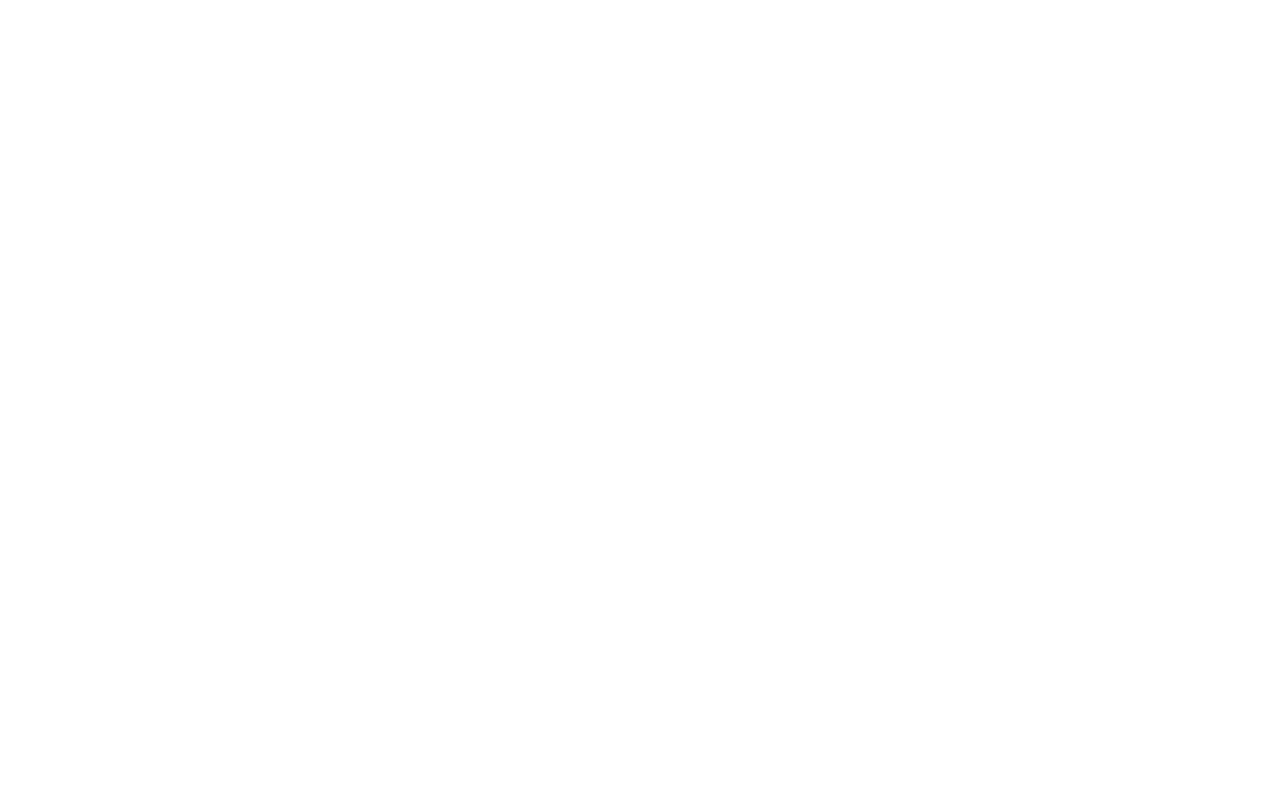
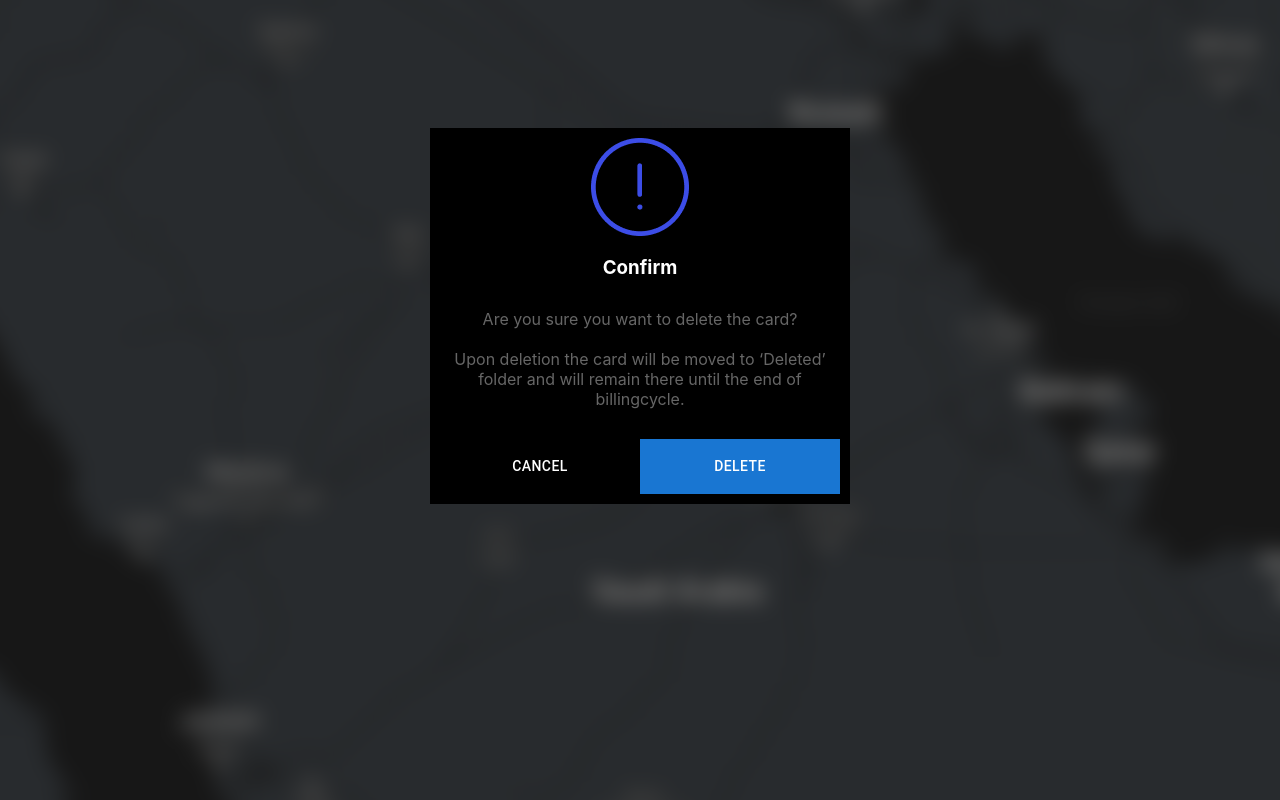
Before and after one commit to azhagu-p/location-intelligence, a React (Create React App) app: page /crumbsdelete in a window 1280 px wide. Before the commit this address had no page. Built offline with nearby package versions, Linux system fonts and the light colour scheme.

Commit message:
choose country,card delete confirm,card delete success page

```diff
--- /dev/null
+++ b/src/pages/CrumbsDelete.css
@@ -0,0 +1,44 @@
+*{margin: 0;}
+.back{
+  position: fixed;
+  top: 0;
+  left: 0;
+  width: 100%;
+  height: 100%;
+  /* background: rgba(256,256,256,.1); */
+  background-image: url('../assets/bg.png');
+  z-index: -1;
+  filter: blur(10px);
+  -webkit-filter: blur(10px);
+  transform: scale(1.1);
+  overflow: hidden;
+}
+.main{
+  display: flex;
+  justify-content: center;
+}
+.main .box{
+  width: 400px;
+  background: #000;
+  color: #fff;
+  padding: 10px;
+}
+.main .box .box-title{
+  padding: 20px;
+}
+.main .box .box-msg{
+  padding: 10px;
+  color: #666;
+}
+.main .box .btn-row{
+  margin: 20px 0 0 0;
+}
+.main .box .btn-row .btn{
+  display: inline-block;
+  width: 50%;
+  border-radius: 0;
+  padding: 15px 0;
+}
+.main .box .btn-row .btn:nth-child(1){
+  background: #000;
+}
--- /dev/null
+++ b/src/pages/CrumbsDelete.js
@@ -0,0 +1,48 @@
+import React from 'react';
+import ReactDOM from 'react-dom';
+import './CrumbsDelete.css';
+// import Button from '@material-ui/core/Button';
+import Button from '@mui/material/Button';
+import "slick-carousel/slick/slick.css";
+import CircleIcon from '@mui/icons-material/Circle';
+import "slick-carousel/slick/slick-theme.css";
+import CircleOutlinedIcon from '@mui/icons-material/CircleOutlined';
+
+import { Component } from "react";
+import Slider from "react-slick";
+import icon_i from '../assets/icon_i.png'
+
+export default class MultipleItems extends Component {
+  render() {
+    const settings = {
+      dots: false,
+      infinite: true,
+      className: "center",
+      centerMode: true,
+      speed: 500,
+      slidesToShow: 5,
+      slidesToScroll: 1
+    };
+    return (
+    <div className='login2'>
+      <div className='body'>
+          <div className='back'></div>
+          <div className='main'>
+              <div className='box'>
+                <img src={icon_i}/>
+                <h3 className='box-title'>Confirm</h3>
+                <p className='box-msg'>Are you sure you want  to delete the card?</p>
+                <p className='box-msg'>Upon deletion the card will be moved to ‘Deleted’ folder and
+will remain there until the end of billingcycle.</p>
+                <div className='btn-row'>
+                  <Button variant="contained"className="btn">Cancel</Button>
+                  <Button variant="contained"className="btn">Delete</Button>
+                </div>
+              </div>
+          </div>
+        </div>
+
+    </div>
+    );
+  }
+}
--- /dev/null
+++ b/src/pages/DeleteCrumbs.css
@@ -0,0 +1,47 @@
+*{margin: 0;}
+.back{
+  position: fixed;
+  top: 0;
+  left: 0;
+  width: 100%;
+  height: 100%;
+  /* background: rgba(256,256,256,.1); */
+  background-image: url('../assets/bg.png');
+  z-index: -1;
+  filter: blur(10px);
+  -webkit-filter: blur(10px);
+  transform: scale(1.1);
+  overflow: hidden;
+}
+.main{
+  display: flex;
+  justify-content: center;
+}
+.main .box{
+  width: 400px;
+  background: #000;
+  color: #fff;
+  padding: 10px;
+}
+.main .box .icon-tik{
+  padding: 20px;
+  border: 5px solid #080;
+  border-radius: 50%;
+  font-size: 50px;
+}
+.main .box .box-msg{
+  padding: 10px;
+  color: #666;
+}
+.main .box .btn-row{
+  margin: 20px 0 0 0;
+}
+.main .box .btn-row .btn{
+  display: inline-block;
+  width: 50%;
+  border-radius: 0;
+  padding: 15px 0;
+}
+.main .box .btn-row .btn:nth-child(1){
+  background: #000;
+}
--- /dev/null
+++ b/src/pages/DeleteCrumbs.js
@@ -0,0 +1,46 @@
+import React from 'react';
+import ReactDOM from 'react-dom';
+import './DeleteCrumbs.css';
+// import Button from '@material-ui/core/Button';
+import Button from '@mui/material/Button';
+import "slick-carousel/slick/slick.css";
+import CircleIcon from '@mui/icons-material/Circle';
+import "slick-carousel/slick/slick-theme.css";
+import CircleOutlinedIcon from '@mui/icons-material/CircleOutlined';
+
+import { Component } from "react";
+import Slider from "react-slick";
+import icon_i from '../assets/icon_i.png'
+import DoneIcon from '@mui/icons-material/Done';
+
+export default class MultipleItems extends Component {
+  render() {
+    const settings = {
+      dots: false,
+      infinite: true,
+      className: "center",
+      centerMode: true,
+      speed: 500,
+      slidesToShow: 5,
+      slidesToScroll: 1
+    };
+    return (
+    <div className='login2'>
+      <div className='body'>
+          <div className='back'></div>
+          <div className='main'>
+              <div className='box'>
+                <DoneIcon  color='white'className='icon-tik'></DoneIcon>
+                <p className='box-msg'>Card has been deleted</p>
+                <div className='btn-row'>
+                  <Button variant="contained"className="btn">Cancel</Button>
+                  <Button variant="contained"className="btn">Ok</Button>
+                </div>
+              </div>
+          </div>
+        </div>
+
+    </div>
+    );
+  }
+}
```
Also changed, not shown: src/Routes/Routes.js (+10 -0 lines), src/assets/icon_i.png (added).
